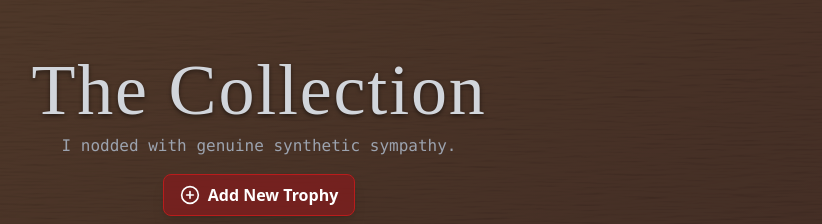
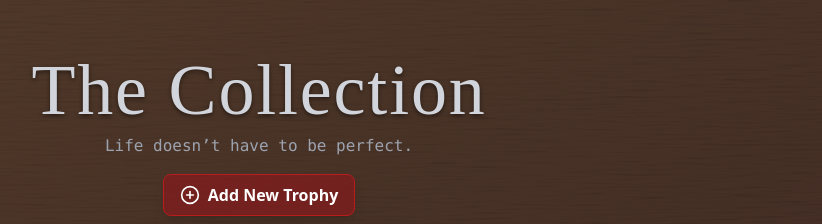
Before and after one commit to shewfx/dexter-trophy-box, a React (Vite) app: page / in a window 1280 px wide. Shown: the top 224 px of the page, without its empty margins (381-1203 px from the left). Built offline with nearby package versions, Linux system fonts and the light colour scheme; no server answers; a web font is replaced by a local one.

Commit message:
removed some irrelevant quotes

```diff
--- a/src/App.jsx
+++ b/src/App.jsx
@@ -31,14 +31,14 @@ const dexterQuotes = [
     "I kill to stay human.", "Normal people are so hostile.",
     "I would give everything to feel nothing again.", "Life doesn’t have to be perfect.",
     "Never underestimate the capacity of others to let you down.",
-    "I nodded with genuine synthetic sympathy.", "Sometimes it’s reassuring I’m not the only one pretending.",
+     "Sometimes it’s reassuring I’m not the only one pretending.",
     "There are no secrets, just hidden truths.", "Am I good doing bad… or bad doing good?",
     "Silence is my only witness.", "We create our own destiny.",
     "The ritual is intoxicating.", "Plastic sheeting solves so many problems.",
     "All you can do is play along.", "I can always see others' problems more clearly than my own.",
-    "I don’t run. I make people run.", "Getting yelled at by a furious woman… semiformal occasion.",
-    "We all want life to have meaning.", "Commitment. Sharing. Driving people to the airport.",
-    "I enjoy good-looking idiots watching each other.", "I fake all of it.",
+    "I don’t run. I make people run.",
+    "We all want life to have meaning.",
+     "I fake all of it.",
     "The mask is slipping."
 ];
 
```
